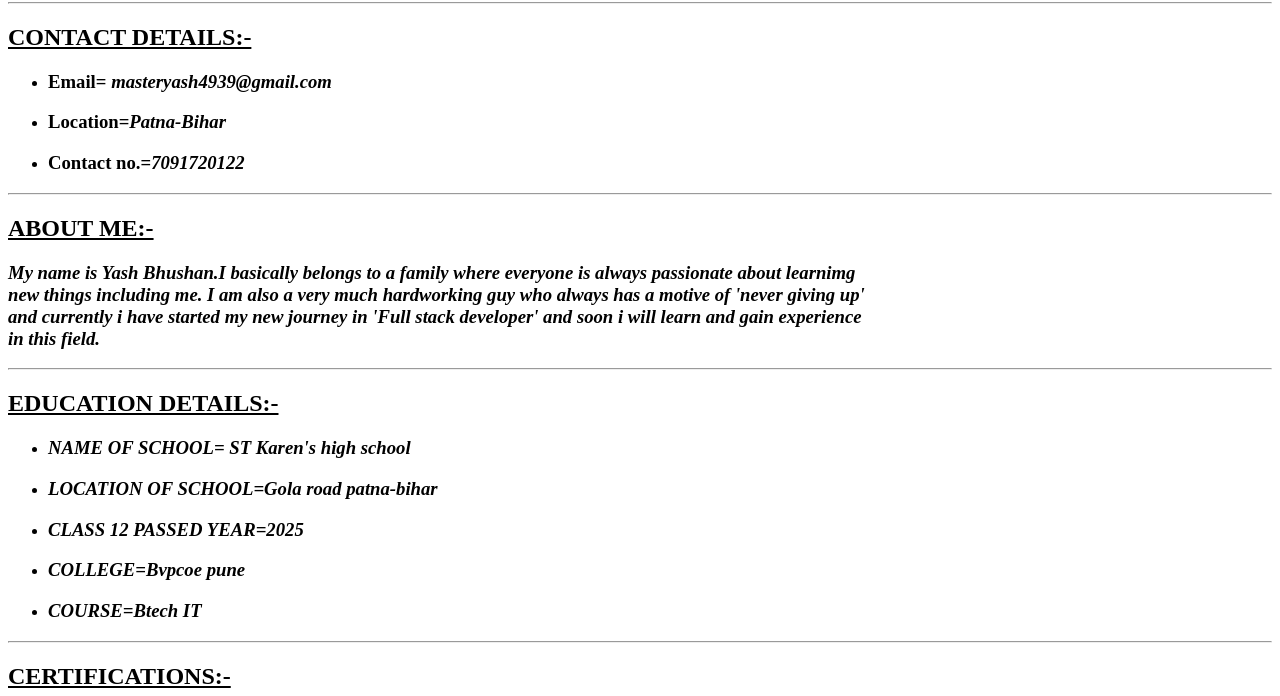
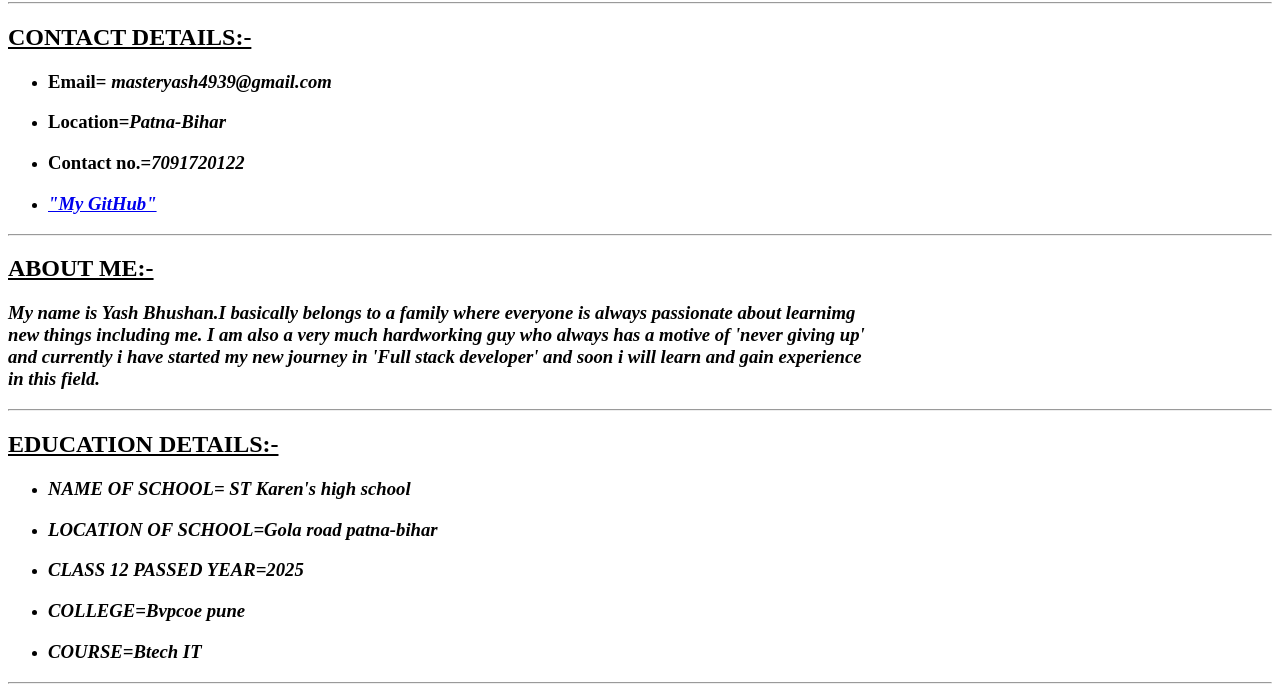
Before and after one commit to Yash-090405/mock-resume, a plain HTML site: page index.html in a window 1280 px wide. Shown: the part 104-800 px from the top of the page. Drawn offline with Linux system fonts and the light colour scheme.

Commit message:
Update index.html

```diff
--- a/index.html
+++ b/index.html
@@ -20,6 +20,8 @@
     <li><h3>Email= <i>masteryash4939@gmail.com</i></h3></li>
     <li><h3>Location=<i>Patna-Bihar</i></h3></li>
     <li><h3>Contact no.=<i>7091720122</i></h3></li>
+    <li><h3><i><a href="https://github.com/Yash-090405/mock-resume/blob/main/index.html" >
+        "My GitHub"</a></i></h3></li>
            </div>
        </ul>
        </article>
@@ -28,7 +30,8 @@
 <h2><u><b>ABOUT ME:-</b></u></h2>
 <b>
 <i> <h3>
-    <div>My name is Yash Bhushan.I basically belongs to a family
+    <div>
+ My name is Yash Bhushan.I basically belongs to a family
  where everyone is always passionate about learnimg <br>new things
  including me. I am also a very much hardworking guy who always has
  a motive of 'never giving up'<br>and currently i have started my new
@@ -117,5 +120,4 @@
      </main>
 </header>
 </body>
-
 </html>
```
